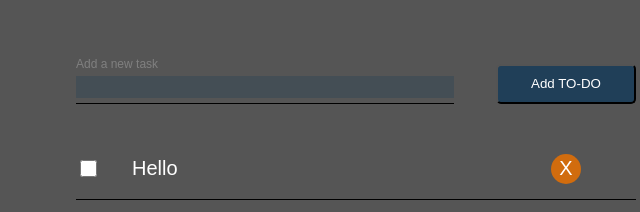
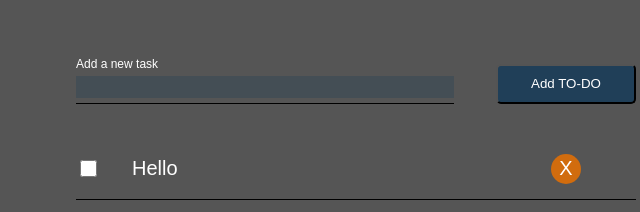
Before and after one commit to VictorMartinDiaz/https---github.com-VictorMartinDiaz-CoreAcademyFrontHito1, a plain HTML site: page index.html in a window 1280 px wide. Both pictures are taken after a click on the button 35 px from the left and 35 px from the top of the page. Shown: the part 143-355 px from the top of the page, 284-924 px from the left. Drawn offline with Linux system fonts and the light colour scheme.

Commit message:
"Add a new task" dark style

```diff
--- a/index.html
+++ b/index.html
@@ -11,7 +11,7 @@
 <body>
     <div id="wrapper">
         <button id="contrastButton" type="button" onclick="switchDarkMode()"><img src="./contrast-outline.svg" /></button>
-        <div class="header"></div>
+        <div class="header" id="header"></div>
         <div id="formWrapper">
             <div id="tableHeader" class="header">ToDo List</div>
             <form id="innerForm" action="" method="">
--- a/script.js
+++ b/script.js
@@ -50,9 +50,25 @@ function finisedTaskMark(elem) {
 
 function switchDarkMode(){
     let wrapper = document.getElementById('wrapper');
+    let header = document.getElementById('header');
+    let tableHeader = document.getElementById('tableHeader');
 
-    if(wrapper.classList.contains('wrapperDarkMode'))
+    if(wrapper.classList.contains('wrapperDarkMode')){
         wrapper.classList.remove('wrapperDarkMode');
-    else
+        document.getElementById('inputLabel').setAttribute('style', 'color:gray;');
+    }
+    else{
         wrapper.classList.add('wrapperDarkMode');
+        document.getElementById('inputLabel').setAttribute('style', 'color:white;');
+    }
+
+    // if(header.classList.contains('headerDarkMode'))
+    //     header.classList.remove('headerDarkMode');
+    // else
+    //     header.classList.add('headerDarkMode');
+
+    // if(tableHeader.classList.contains('headerDarkMode'))
+    //     tableHeader.classList.remove('headerDarkMode');
+    // else
+    //     tableHeader.classList.add('wrapperDarkMode');
 }
```
